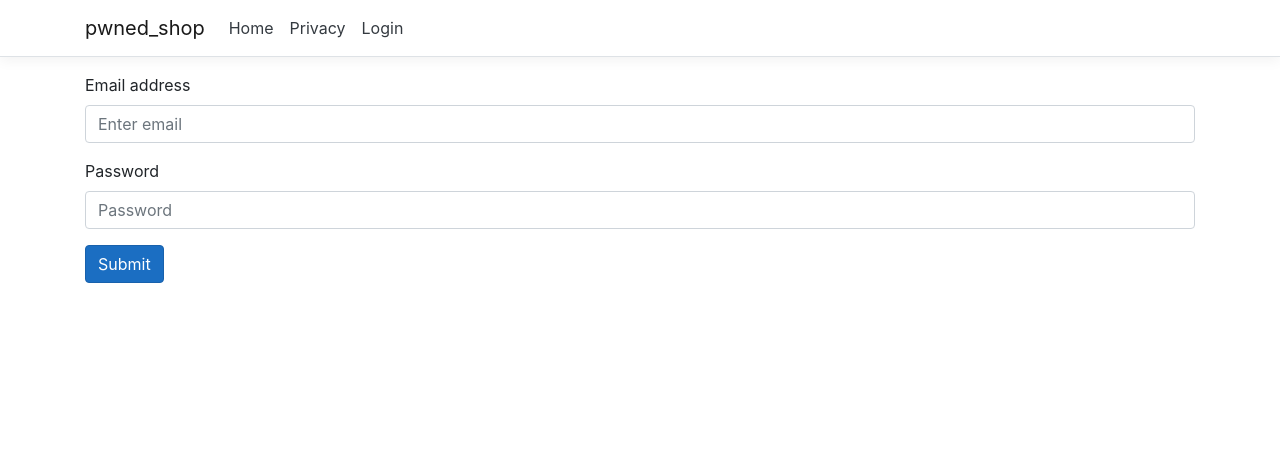
After one commit to truongkimson/pwned-shop, an ASP.NET Core app: template src/pwned-shop/Views/Session/Login.cshtml in a window 1280 px wide. The commit adds this page. Shown: the top 469 px of the page. Run offline with ASP.NET Core 8, Linux system fonts and the light colour scheme; the template is opened without the code that fills it, so the values that code supplies are empty.

Commit message:
Create Session/Login
Added PasswordHasher utility class to hash password

```diff
--- /dev/null
+++ b/src/pwned-shop/Views/Session/Login.cshtml
@@ -0,0 +1,18 @@
+@*
+    For more information on enabling MVC for empty projects, visit https://go.microsoft.com/fwlink/?LinkID=397860
+*@
+@{
+    ViewData["Title"] = "Log In";
+}
+
+<form asp-controller="Session" asp-action="Login" method="POST">
+    <div class="form-group">
+        <label for="exampleInputEmail1">Email address</label>
+        <input type="email" class="form-control" id="exampleInputEmail1" placeholder="Enter email" name="Username">
+    </div>
+    <div class="form-group">
+        <label for="exampleInputPassword1">Password</label>
+        <input type="password" class="form-control" id="exampleInputPassword1" placeholder="Password" name="Password">
+    </div>
+    <button type="submit" class="btn btn-primary">Submit</button>
+</form>
--- a/src/pwned-shop/Views/Shared/_Layout.cshtml
+++ b/src/pwned-shop/Views/Shared/_Layout.cshtml
@@ -24,6 +24,9 @@
                         <li class="nav-item">
                             <a class="nav-link text-dark" asp-area="" asp-controller="Home" asp-action="Privacy">Privacy</a>
                         </li>
+                        <li class="nav-item">
+                            <a class="nav-link text-dark" asp-area="" asp-controller="Session" asp-action="Login">Login</a>
+                        </li>
                     </ul>
                 </div>
             </div>
```
Also changed, not shown: src/pwned-shop/BindingModels/LoginDetails.cs (added, +13 -0 lines), src/pwned-shop/Controllers/SessionController.cs (added, +24 -0 lines), src/pwned-shop/Utils/PasswordHasher.cs (added, +31 -0 lines), src/pwned-shop/pwned-shop.csproj.
